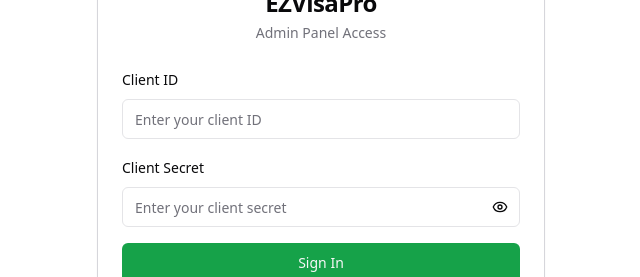
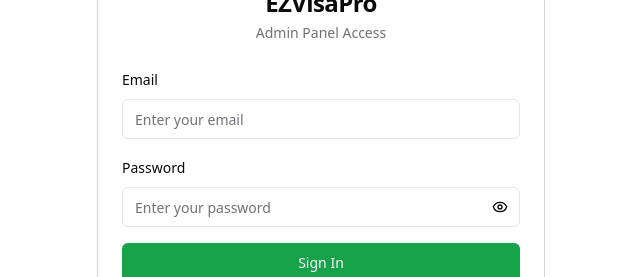
Before and after one commit to Namithai-Online/konveyor-visa-control-panel, a React (Vite) app: page /login in a window 1280 px wide. Shown: the part 276-553 px from the top of the page, without its empty margins (319-959 px from the left). Built offline with nearby package versions, Linux system fonts and the light colour scheme.

Commit message:
Refactor: Update login form fields
Update the login form to use username/email and password fields instead of client ID and client secret.

```diff
--- a/src/pages/Login.tsx
+++ b/src/pages/Login.tsx
@@ -10,11 +10,10 @@ import { Shield, Eye, EyeOff } from 'lucide-react';
 
 const Login: React.FC = () => {
   const [credentials, setCredentials] = useState({
-    client_id: '',
-    client_secret: '',
-    grant_type: 'client_credentials' as const
+    email: '',
+    password: ''
   });
-  const [showSecret, setShowSecret] = useState(false);
+  const [showPassword, setShowPassword] = useState(false);
   const [isLoading, setIsLoading] = useState(false);
 
   const { login } = useAuth();
@@ -45,9 +44,8 @@ const Login: React.FC = () => {
 
   const fillDemoCredentials = () => {
     setCredentials({
-      client_id: 'demo_client_id',
-      client_secret: 'demo_client_secret',
-      grant_type: 'client_credentials'
+      email: 'demo@example.com',
+      password: 'demo_password'
     });
   };
 
@@ -66,26 +64,26 @@ const Login: React.FC = () => {
         <CardContent>
           <form onSubmit={handleSubmit} className="space-y-4">
             <div className="space-y-2">
-              <Label htmlFor="client_id">Client ID</Label>
+              <Label htmlFor="email">Email</Label>
               <Input
-                id="client_id"
-                type="text"
-                value={credentials.client_id}
-                onChange={(e) => setCredentials({...credentials, client_id: e.target.value})}
-                placeholder="Enter your client ID"
+                id="email"
+                type="email"
+                value={credentials.email}
+                onChange={(e) => setCredentials({...credentials, email: e.target.value})}
+                placeholder="Enter your email"
                 required
               />
             </div>
 
             <div className="space-y-2">
-              <Label htmlFor="client_secret">Client Secret</Label>
+              <Label htmlFor="password">Password</Label>
               <div className="relative">
                 <Input
-                  id="client_secret"
-                  type={showSecret ? "text" : "password"}
-                  value={credentials.client_secret}
-                  onChange={(e) => setCredentials({...credentials, client_secret: e.target.value})}
-                  placeholder="Enter your client secret"
+                  id="password"
+                  type={showPassword ? "text" : "password"}
+                  value={credentials.password}
+                  onChange={(e) => setCredentials({...credentials, password: e.target.value})}
+                  placeholder="Enter your password"
                   required
                 />
                 <Button
@@ -93,9 +91,9 @@ const Login: React.FC = () => {
                   variant="ghost"
                   size="sm"
                   className="absolute right-0 top-0 h-full px-3 py-2 hover:bg-transparent"
-                  onClick={() => setShowSecret(!showSecret)}
+                  onClick={() => setShowPassword(!showPassword)}
                 >
-                  {showSecret ? <EyeOff className="h-4 w-4" /> : <Eye className="h-4 w-4" />}
+                  {showPassword ? <EyeOff className="h-4 w-4" /> : <Eye className="h-4 w-4" />}
                 </Button>
               </div>
             </div>
--- a/src/types/auth.ts
+++ b/src/types/auth.ts
@@ -1,7 +1,6 @@
 export interface LoginCredentials {
-  client_id: string;
-  client_secret: string;
-  grant_type: 'client_credentials';
+  email: string;
+  password: string;
 }
 
 export interface AuthResponse {
```
